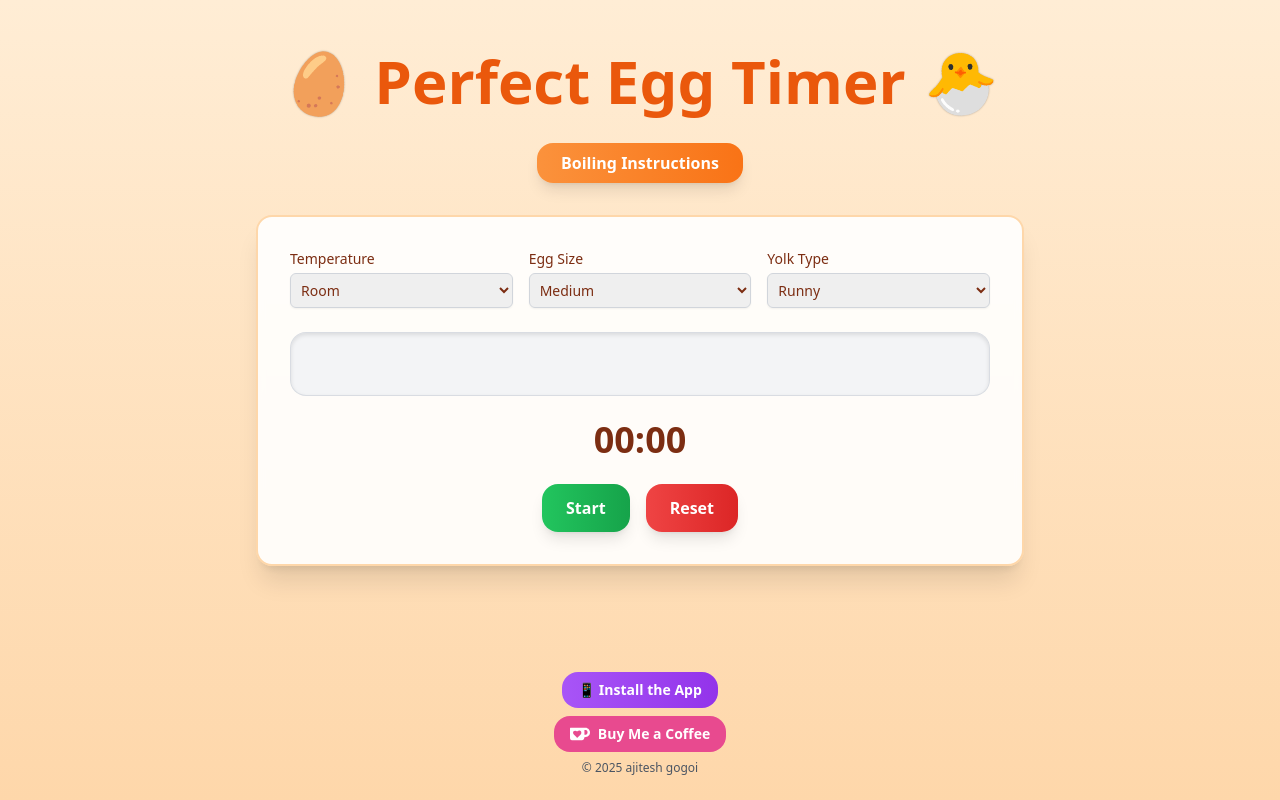
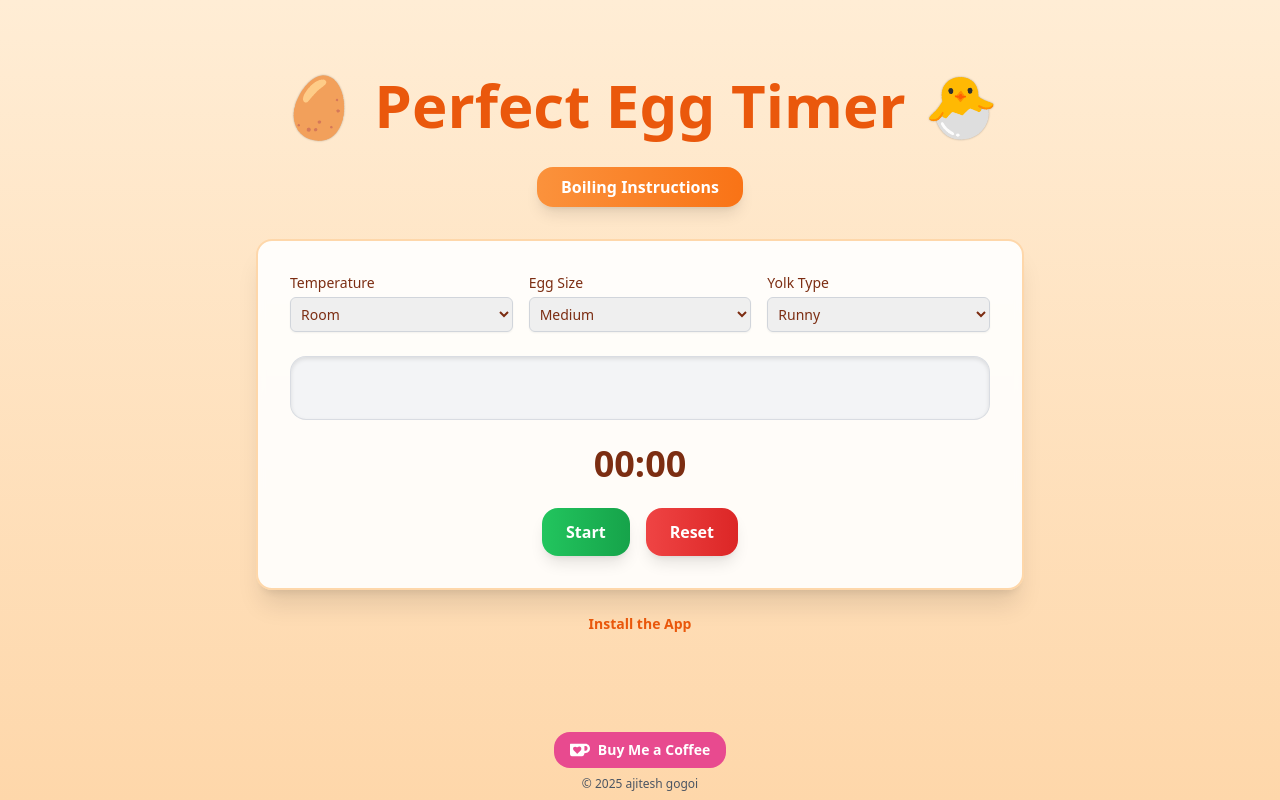
Before and after one commit to ajiteshgogoi/perfect-egg-timer, a React (Create React App) app: page / in a window 1280 px wide. Built offline with nearby package versions, Linux system fonts and the light colour scheme.

Commit message:
Update App.tsx

```diff
--- a/src/App.tsx
+++ b/src/App.tsx
@@ -344,6 +344,13 @@ const App: React.FC = () => {
         </div>
       </div>
 
+      <button
+        onClick={() => setShowInstallInstructions(true)}
+        className="text-orange-600 hover:text-orange-700 font-semibold text-sm transition-all duration-300 flex items-center space-x-1 mt-4"
+      >
+        <span>Install the App</span>
+      </button>
+
       {showBoilConfirm && (
         <div className="fixed inset-0 bg-black/50 flex items-center justify-center p-4 z-40">
           <div className="bg-white rounded-2xl shadow-xl p-8 w-full max-w-md space-y-6 border-2 border-orange-200">
@@ -507,13 +514,7 @@ const App: React.FC = () => {
   </div>
 )}
 
-<div className="mt-8 mb-2 py-4 flex flex-col items-center space-y-2 z-30 w-full">
-  <button
-    onClick={() => setShowInstallInstructions(true)}
-    className="bg-gradient-to-r from-purple-500 to-purple-600 hover:from-purple-600 hover:to-purple-700 text-white font-bold py-2 px-4 rounded-2xl transition-all duration-300 active:scale-95 flex items-center space-x-2 text-sm hover:shadow-[0_4px_12px_rgba(168,85,247,0.2)]"
-  >
-    <span>📱 Install the App</span>
-  </button>
+<div className="mt-4 py-2 flex flex-col items-center space-y-2 z-30 w-full">
           <a
             href="https://ko-fi.com/gogoi"
             target="_blank"
```
